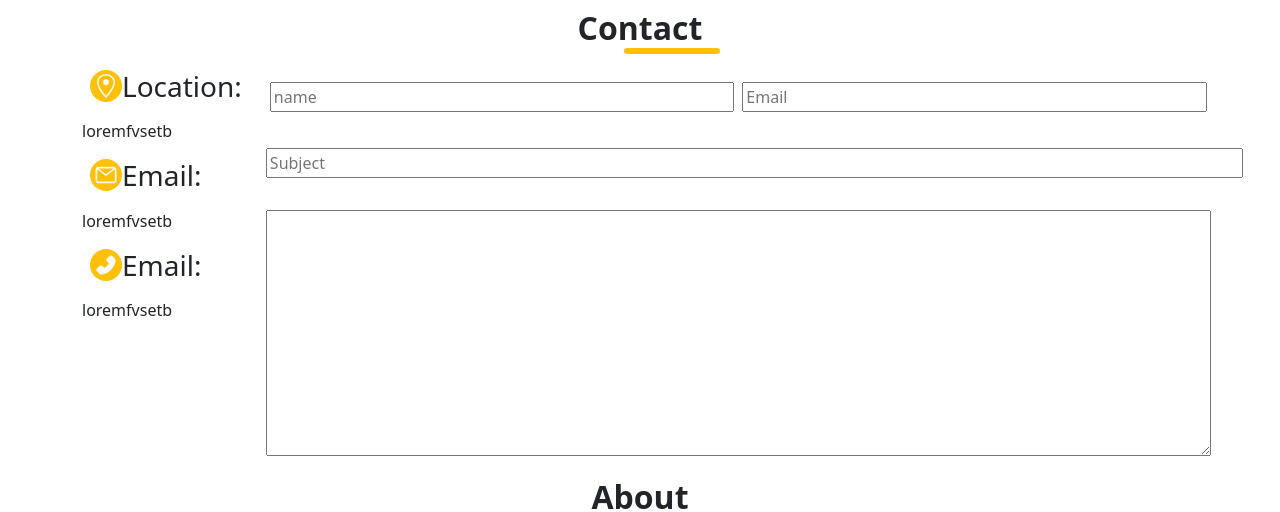
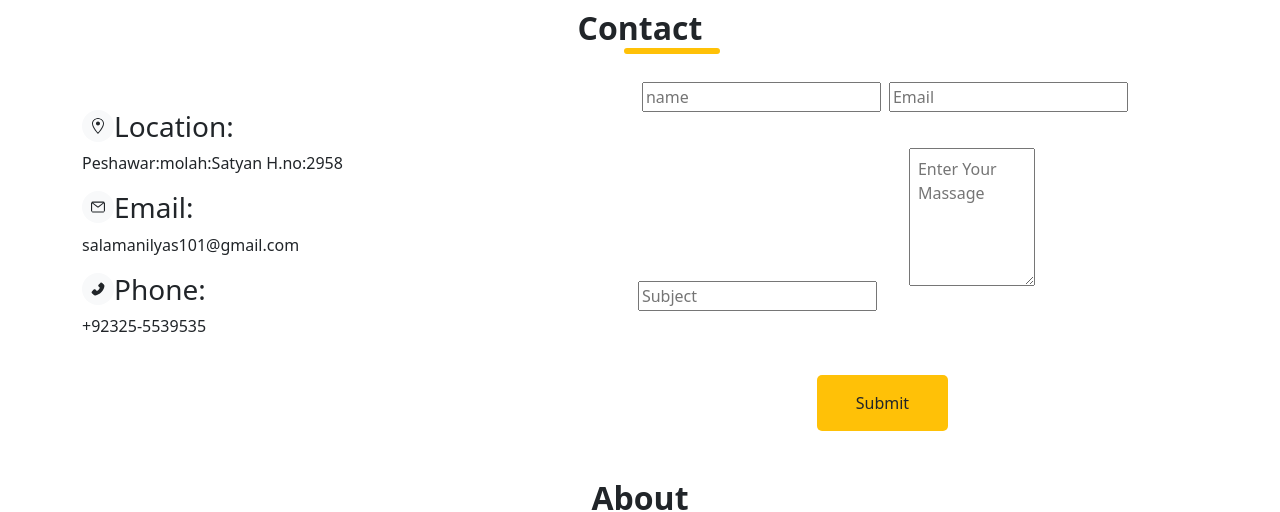
Before and after one commit to SalmanIlya/portfolio-webside, a React (Create React App) app: page / in a window 1280 px wide. Shown: the part 1293-1805 px from the top of the page. Built offline with nearby package versions, Linux system fonts and the light colour scheme.

Commit message:
small-changes-in-contact

```diff
--- a/src/Component/Contact.js
+++ b/src/Component/Contact.js
@@ -10,27 +10,30 @@ const Contact = () => {
 <div className="d-flex flex-row justify-around container">
 
 <div>
-  <div>
-<div className='d-flex m-2'> <GoLocation className='h2 bg-warning rounded-circle p-1 text-light' /><h3>Location:</h3></div>
-<p className=''> loremfvsetb</p>
+  <div className='mt-5'>
+<div className='d-flex '> <GoLocation className='h2  rounded-circle p-2 ml-2 text-dark bg-light icons' /><h3 className='-4'>Location:</h3></div>
+<p className='pragraf-tag'>Peshawar:molah:Satyan H.no:2958 </p>
   </div>
   <div>
-<div className='d-flex m-2'> <AiOutlineMail className='h2 bg-warning rounded-circle p-1 text-light' /><h3>Email:</h3></div>
-<p className=''> loremfvsetb</p>
+<div className='d-flex'> <AiOutlineMail className='h2  rounded-circle p-2 ml-2 text-dark bg-light icons' /><h3>Email:</h3></div>
+<p className='pragraf-tag'>salamanilyas101@gmail.com</p>
   </div>
   <div>
-<div className='d-flex m-2'> <AiFillPhone className='h2 bg-warning rounded-circle p-1 text-light' /><h3>Email:</h3></div>
-<p className=''> loremfvsetb</p>
+<div className='d-flex'> <AiFillPhone className='h2  rounded-circle p-2 ml-2 text-dark bg-light icons' /><h3>Phone:</h3></div>
+<p className='pragraf-tag'>+92325-5539535</p>
   </div>
 </div>
 <div className='w-25'></div>
 <div>
 <div className='d-flex m-3'>
-  <input type="text" placeholder="name" className='m-1 w-75'/>
-  <input type="text" placeholder="Email" className='m-1 w-75'/>
+  <input type="text" placeholder="name" className='m-1 input1'  />
+  <input type="text" placeholder="Email" className='m-1 input1'  />
 </div>
-<input type="text" placeholder="Subject" className="w-100 m-3"/>
-<textarea rows={10} cols={100} className="m-3"/>
+<input type="text" placeholder="Subject" className=" m-3 input3"/>
+<textarea rows={5} cols={10} className="m-3 p-2" placeholder='Enter Your Massage'/>
+<div className='text-center btn-div my-5'>
+<button className='btn p-3 w-25'>Submit</button>
+</div>
 </div>
 </div>
 
```
